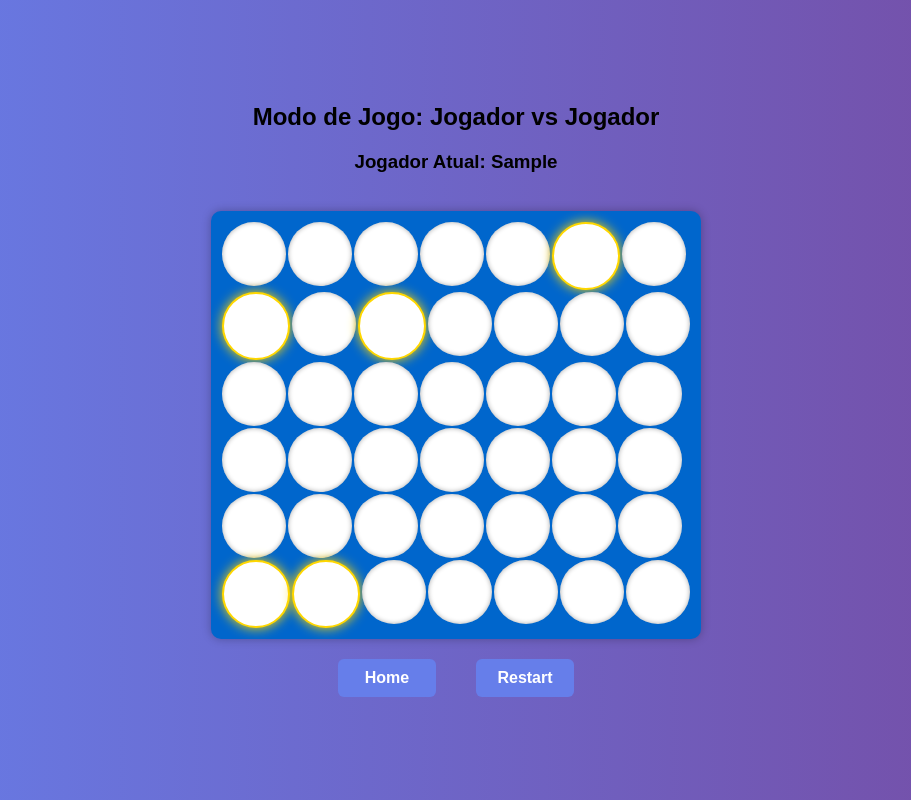
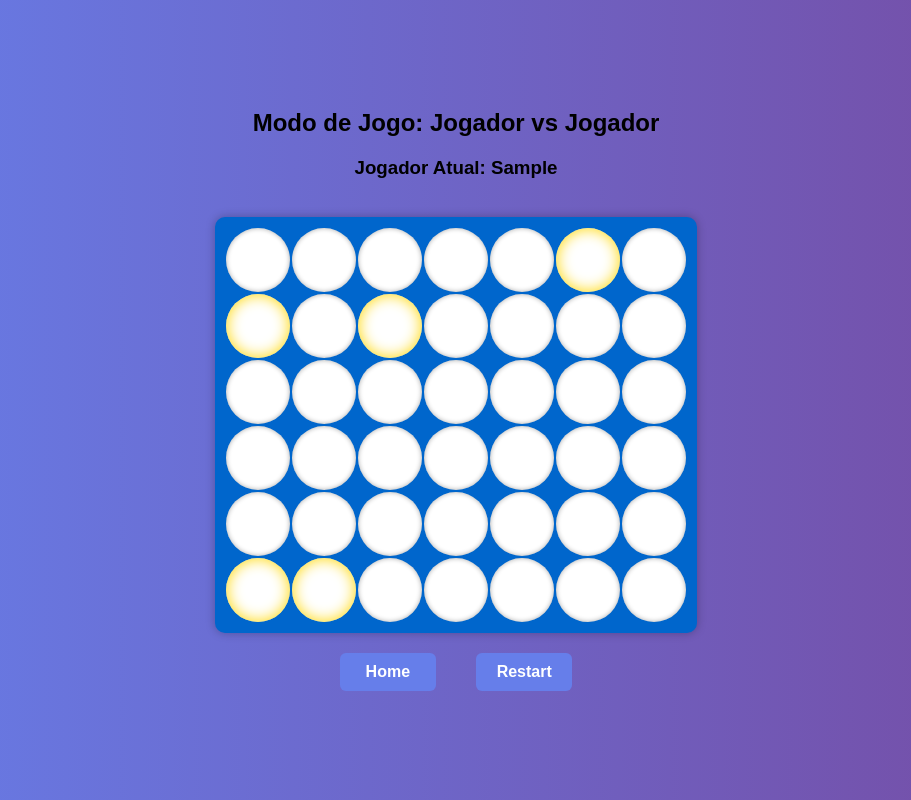
Before and after one commit to BernardoArede/QuatroEmLinha, a React (Create React App) app: page / in a window 1280 px wide. Both pictures are taken after typing "Sample", "Sample" into the empty fields and a click on the button "Iniciar Jogo". Shown: the whole page, without its empty margins (184-1095 px from the left). Built offline with nearby package versions, Linux system fonts and the light colour scheme.

Commit message:
fix bugs

```diff
--- a/src/styles/GameBoard.css
+++ b/src/styles/GameBoard.css
@@ -60,8 +60,7 @@
 }
 
 .special {
-  border: 2px solid gold;
-  box-shadow: 0 0 12px gold;
+  box-shadow: inset 0 0 15px gold;
 }
 
 
```
